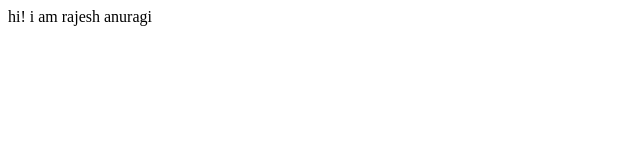
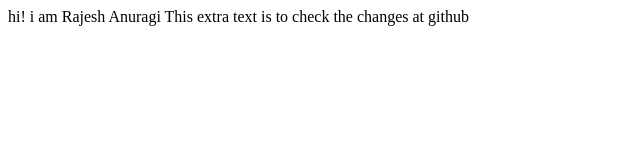
Before and after one commit to AnuragiRajesh/about-github, a plain HTML site: page index.html in a window 1280 px wide. Shown: the whole page, without its empty margins (0-640 px from the left). Drawn offline with Linux system fonts and the light colour scheme.

Commit message:
docs: added some text.

```diff
--- a/index.html
+++ b/index.html
@@ -7,6 +7,7 @@
     <title>learninggithub</title>
 </head>
 <body>
-    hi! i am rajesh anuragi
+    hi! i am Rajesh Anuragi
+    This extra text is to check the changes at github
 </body>
 </html>
```
